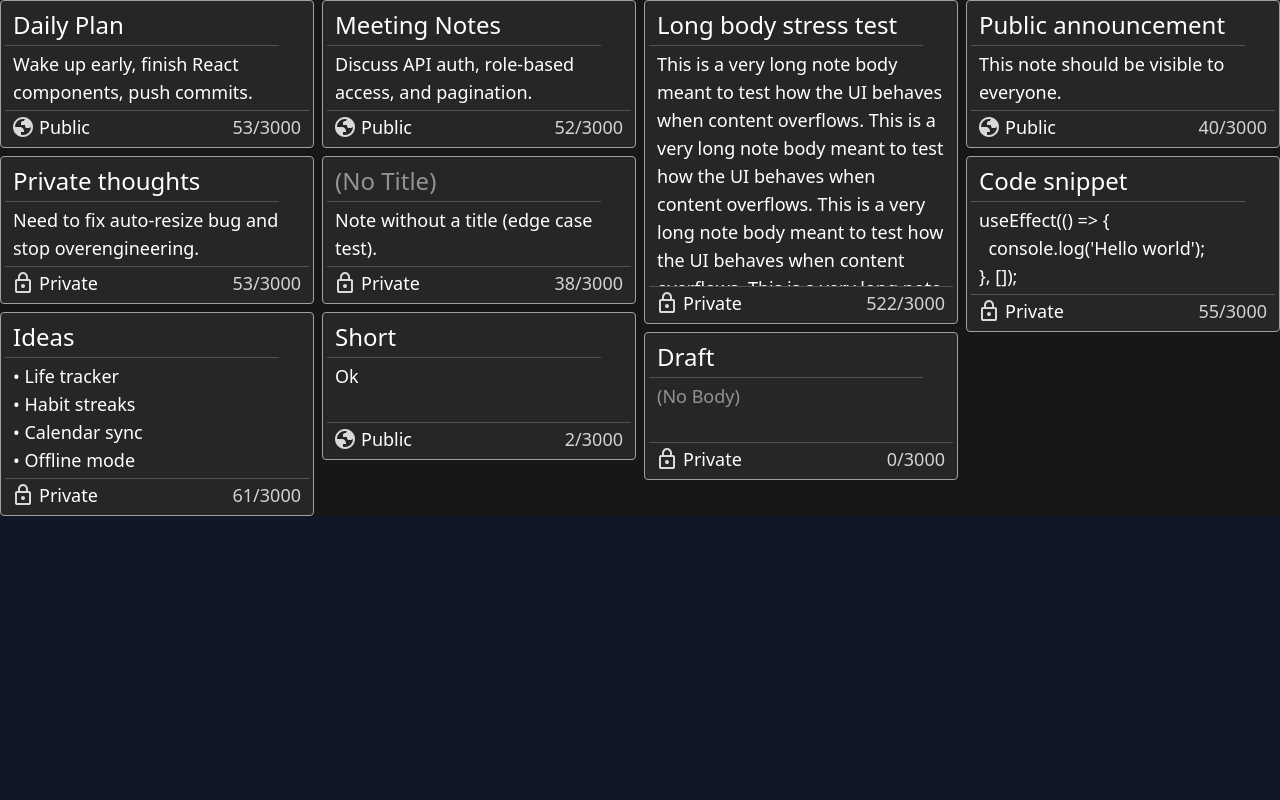
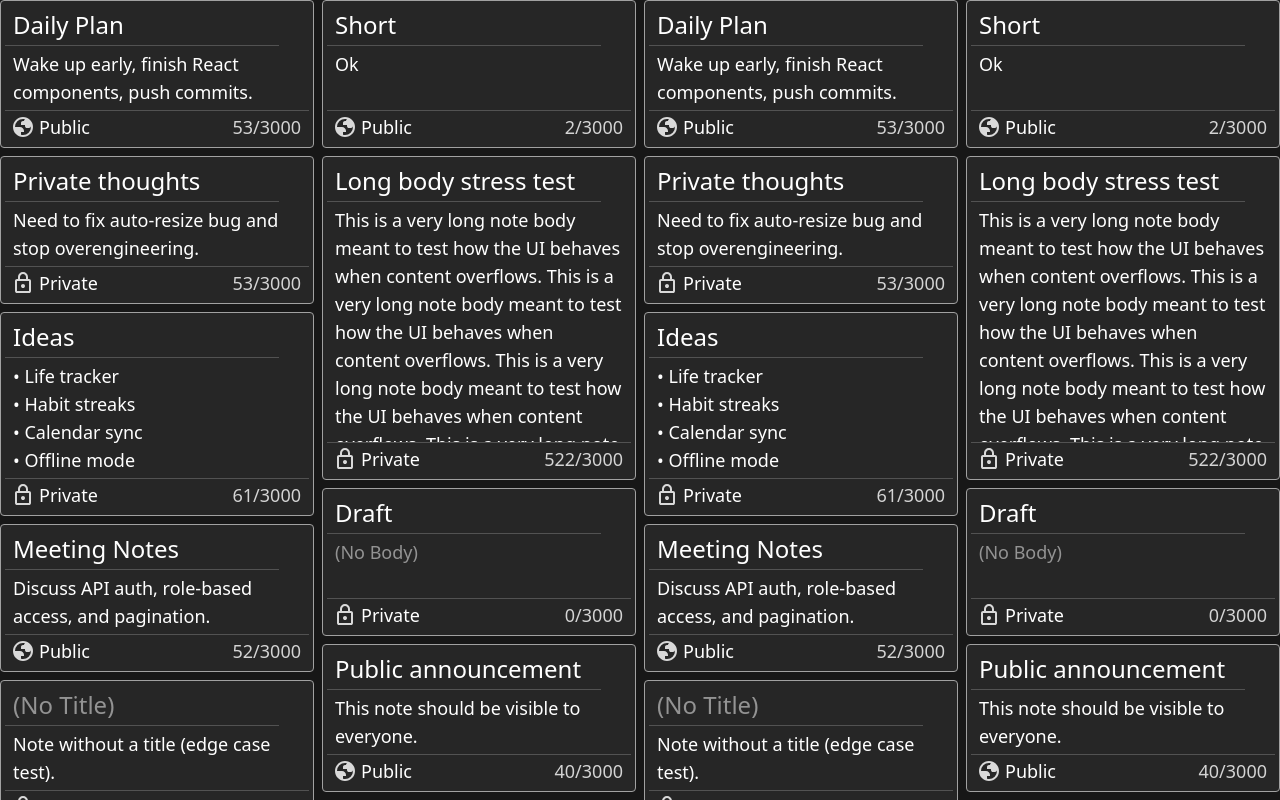
Before and after one commit to kiran-bhattarai/LogBook, a React (Vite) app in the folder frontend/: page /view in a window 1280 px wide. Shown: the top 800 px of the page. Built offline with nearby package versions, Linux system fonts and the light colour scheme.

Commit message:
Added minor visual features and fixed styling

```diff
--- a/frontend/src/NavBar.jsx
+++ b/frontend/src/NavBar.jsx
@@ -10,7 +10,7 @@ function NavBar() {
 
 
     return (
-        <div className="sticky top-0 shadow-[0px_0px_10px_black]">
+        <div className="sticky top-0 shadow-[0px_0px_10px_black] z-10">
             <div className="bg-neutral-800 h-14 items-center flex justify-between px-4 text-white gap-5">
                 <Link to={"/"}>
                     <div className="text-3xl font-bold text-white font-poppins rounded bg-[#1d1d1d] px-2 py-1">
@@ -49,7 +49,7 @@ function NavBar() {
                         (user === "user") ?
                             <div className="h-full">
                                 <ul className="flex gap-3 items-center h-full text-xl">
-                                    <li className="h-[70%] flex items-center hover:bg-neutral-900 transition duration-300 rounded hover:scale-105 whitespace-nowrap"><Link to={"/search-users"} className="px-4 p-2">Search users</Link></li>
+                                    <li className="h-[70%] flex items-center hover:bg-neutral-900 transition duration-300 rounded hover:scale-105 whitespace-nowrap"><Link to={"/search"} className="px-4 p-2">Search users</Link></li>
                                 </ul>
                             </div>
                             :
--- a/frontend/src/NoteEditor.jsx
+++ b/frontend/src/NoteEditor.jsx
@@ -6,10 +6,9 @@ function NoteEditor({ note }) {
     const [body, setBody] = useState(note.body)
 
     return (
-        <div>
         <div className="h-[80%] w-[80%] flex flex-col rounded-xl bg-neutral-800 absolute justify-self-center top-1/2 -translate-y-1/2 p-4 shadow-[0px_0px_16px_black]">
-                <input type="text" name="" value={title} id="" onChange={(e)=> setTitle(e.target.value)} placeholder={"(No Title)"} className={`border border-t-0 border-x-0 w-full px-2 text-2xl py-1 transition duration-200 text-white outline-none border-b-neutral-600 font-medium`} />
-                <textarea name="" value={body} maxLength={3000} onChange={(e)=> setBody(e.target.value)} id="" placeholder={"(No Body)"} className={` grow resize-none w-full text-lg outline-none scrollbar text-white px-2 mt-1 py-1 overflow-y-auto`} ></textarea>
+            <input type="text" name="" value={note.title} id="" onChange={(e) => setTitle(e.target.value)} placeholder={"(No Title)"} className={`border border-t-0 border-x-0 w-full px-2 text-2xl py-1 transition duration-200 text-white outline-none border-b-neutral-600 font-medium`} />
+            <textarea name="" value={note.body} maxLength={3000} onChange={(e) => setBody(e.target.value)} id="" placeholder={"(No Body)"} className={` grow resize-none w-full text-lg outline-none scrollbar text-white px-2 mt-1 py-1 overflow-y-auto`} ></textarea>
             <div className="border border-x-0 border-b-0 border-t-neutral-600 flex w-full pt-2 pb-1 items-center justify-between">
                 <select name="" id="" className="text-white text-xl rounded bg-amber-700 font-medium py-0.5 cursor-pointer outline-none mx-2 px-1 hover:bg-amber-800 hover:scale-105 transition duration-300">
                     <option value="public" className="cursor-pointer">Public</option>
@@ -19,7 +18,6 @@ function NoteEditor({ note }) {
                 <button className="text-xl bg-amber-700 px-2 py-0.5 rounded font-medium text-white cursor-pointer hover:bg-amber-800 transition duration-300 hover:scale-105 mx-2">Done</button>
             </div>
         </div>
-        </div>
     )
 
 
--- a/frontend/src/NotesCard.jsx
+++ b/frontend/src/NotesCard.jsx
@@ -1,6 +1,6 @@
-import { useEffect, useRef } from "react";
+import { useEffect, useRef, useState } from "react";
 
-function NotesCard({ note }) {
+function NotesCard({ note, onRealClick }) {
 
     const textareaRef = useRef()
 
@@ -13,19 +13,33 @@ function NotesCard({ note }) {
         textareaElement.style.height = Math.min(textareaElement.scrollHeight, 240) + "px";
     }, [note.body]);
 
+    const [notDeleted, setNotDeleted] = useState(true)
+
+    const deleteLogic = (e) => {
+        e.stopPropagation()
+        setNotDeleted(false)
+
+
+    }
+
+
+
     return (
 
-        <div className="flex justify-start flex-wrap relative group">
-                    <div className="flex flex-col min-w-56 max-w-160 w-full bg-neutral-800 justify-self-center p-1 border border-neutral-400 rounded relative hover:shadow-[0_0px_10px_rgba(255,255,255,0.35)] transition duration-300 justify-between">
+        < div className="flex justify-start flex-wrap relative group" >
+
+            { notDeleted &&
+                <div onClick={() => onRealClick(note)} className="mb-2 flex flex-col min-w-56 max-w-160 w-full bg-neutral-800 justify-self-center p-1 border border-neutral-400 rounded relative hover:shadow-[0_0px_10px_rgba(255,255,255,0.35)] transition duration-300 justify-between">
+
                     <div className="absolute right-0 top-0 opacity-0 group-hover:opacity-100 transition duration-150">
-                            <button className="cursor-pointer hover:scale-120 transition duration-200 m-1.5">
+                        <button className="cursor-pointer hover:scale-120 transition duration-200 m-1.5" onClick={(e) => deleteLogic(e)}>
                             <img src={"../src/assets/delete_dark.svg"} alt="" className="h-8 justify-self-center bg-transparent" />
                         </button>
                     </div>
 
-                        <input type="text" id="" placeholder={"(No Title)"} className={`justify-self-start border border-t-0 border-x-0 w-[90%] px-2 text-2xl py-1 transition duration-200 text-white outline-none text-ellipsis border-b-neutral-600`} value={note.title} disabled />
+                    <input type="text" id="" placeholder={"(No Title)"} className={`justify-self-start border border-t-0 border-x-0 w-[90%] px-2 text-2xl py-1 transition duration-200 text-white outline-none text-ellipsis border-b-neutral-600`} value={note.title} readOnly />
 
-                        <textarea ref={textareaRef} maxLength={3000} placeholder={"(No Body)"} className={`resize-none w-full text-lg outline-none scrollbar text-white px-2 mt-0 py-1 max-h-[240px] overflow-y-auto`} value={note.body} disabled></textarea>
+                    <textarea ref={textareaRef} maxLength={3000} placeholder={"(No Body)"} className={`resize-none w-full text-lg outline-none scrollbar text-white px-2 mt-0 py-1 max-h-[240px] overflow-y-auto`} value={note.body} readOnly></textarea>
 
                     <div className="border border-x-0 border-b-0 border-t-neutral-600 flex w-full py-0.5 items-center justify-between">
 
@@ -39,7 +53,8 @@ function NotesCard({ note }) {
                     </div>
 
                 </div>
-                </div>
+            }
+        </div >
     )
 
 }
--- a/frontend/src/NotesView.jsx
+++ b/frontend/src/NotesView.jsx
@@ -1,10 +1,73 @@
 import NotesCard from "./NotesCard";
 
-function NotesView() {
+function NotesView({onNoteClick}) {
 
     //For testing
     const notes = [
         {
+            id: 1,
+            title: "Daily Plan",
+            body: "Wake up early, finish React components, push commits.",
+            visibility: "public",
+        },
+        {
+            id: 2,
+            title: "Private thoughts",
+            body: "Need to fix auto-resize bug and stop overengineering.",
+            visibility: "private",
+        },
+        {
+            id: 3,
+            title: "Ideas",
+            body: "• Life tracker\n• Habit streaks\n• Calendar sync\n• Offline mode",
+            visibility: "private",
+        },
+        {
+            id: 4,
+            title: "Meeting Notes",
+            body: "Discuss API auth, role-based access, and pagination.",
+            visibility: "public",
+        },
+        {
+            id: 5,
+            title: "",
+            body: "Note without a title (edge case test).",
+            visibility: "private",
+        },
+        {
+            id: 6,
+            title: "Short",
+            body: "Ok",
+            visibility: "public",
+        },
+        {
+            id: 7,
+            title: "Long body stress test",
+            body:
+                "This is a very long note body meant to test how the UI behaves when content overflows. ".repeat(
+                    6
+                ),
+            visibility: "private",
+        },
+        {
+            id: 8,
+            title: "Draft",
+            body: "",
+            visibility: "private",
+        },
+        {
+            id: 9,
+            title: "Public announcement",
+            body: "This note should be visible to everyone.",
+            visibility: "public",
+        },
+        {
+            id: 10,
+            title: "Code snippet",
+            body: "useEffect(() => {\n  console.log('Hello world');\n}, []);",
+            visibility: "private",
+        },
+                {
             id: 1,
             title: "Daily Plan",
             body: "Wake up early, finish React components, push commits.",
@@ -72,8 +135,8 @@ function NotesView() {
     return (
         <div className="columns-1 sm:columns-2 md:columns-3 lg:columns-4 xl:5 2xl:columns-6 gap-2 bg-neutral-900">
             {notes.map(note => (
-                <div key={note.id} className="break-inside-avoid mb-2">
-                    <NotesCard note={note} />
+                <div key={note.id} className="break-inside-avoid">
+                    <NotesCard note={note} onRealClick={onNoteClick} />
                 </div>
             ))}
         </div>
```
Lines whose indentation alone changed are shown as unchanged.
